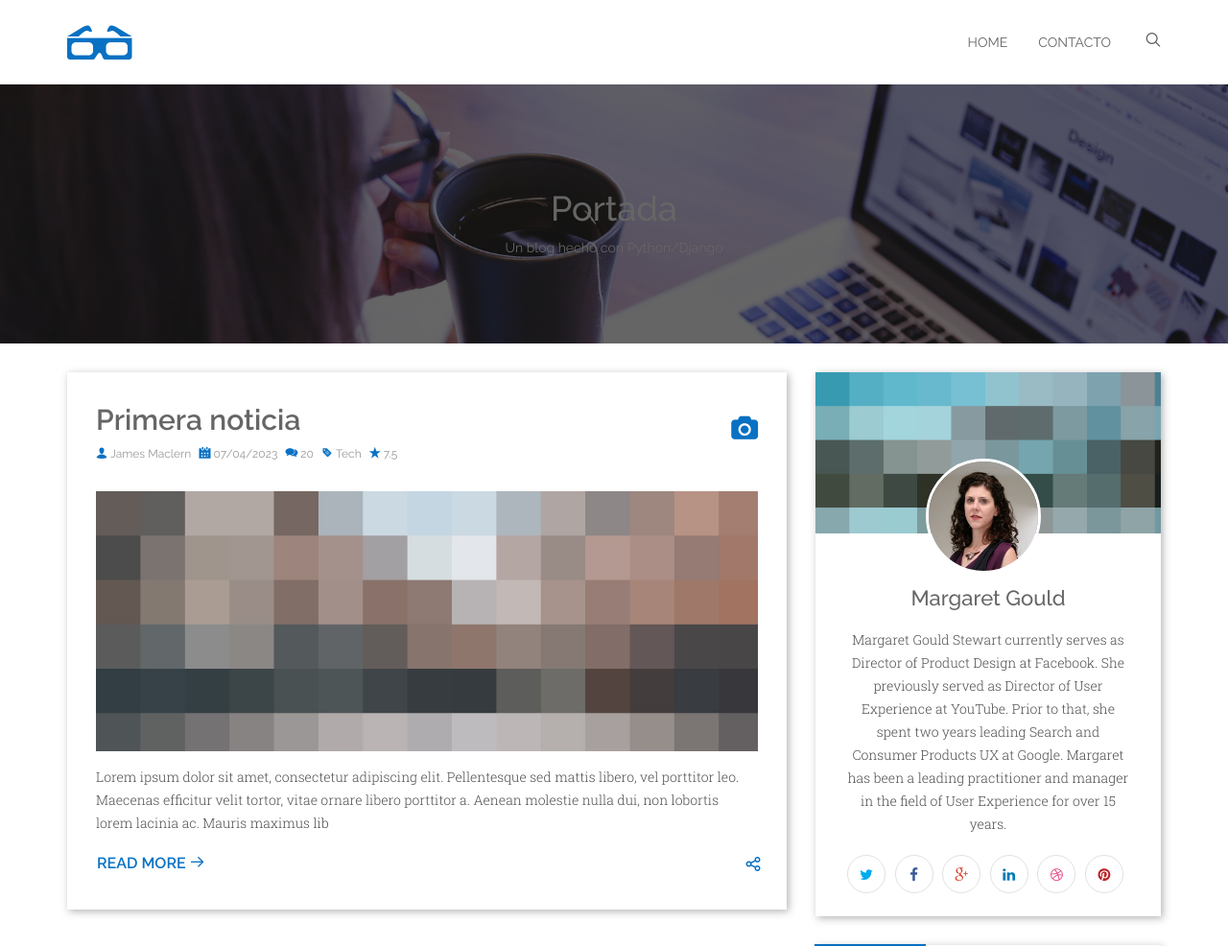
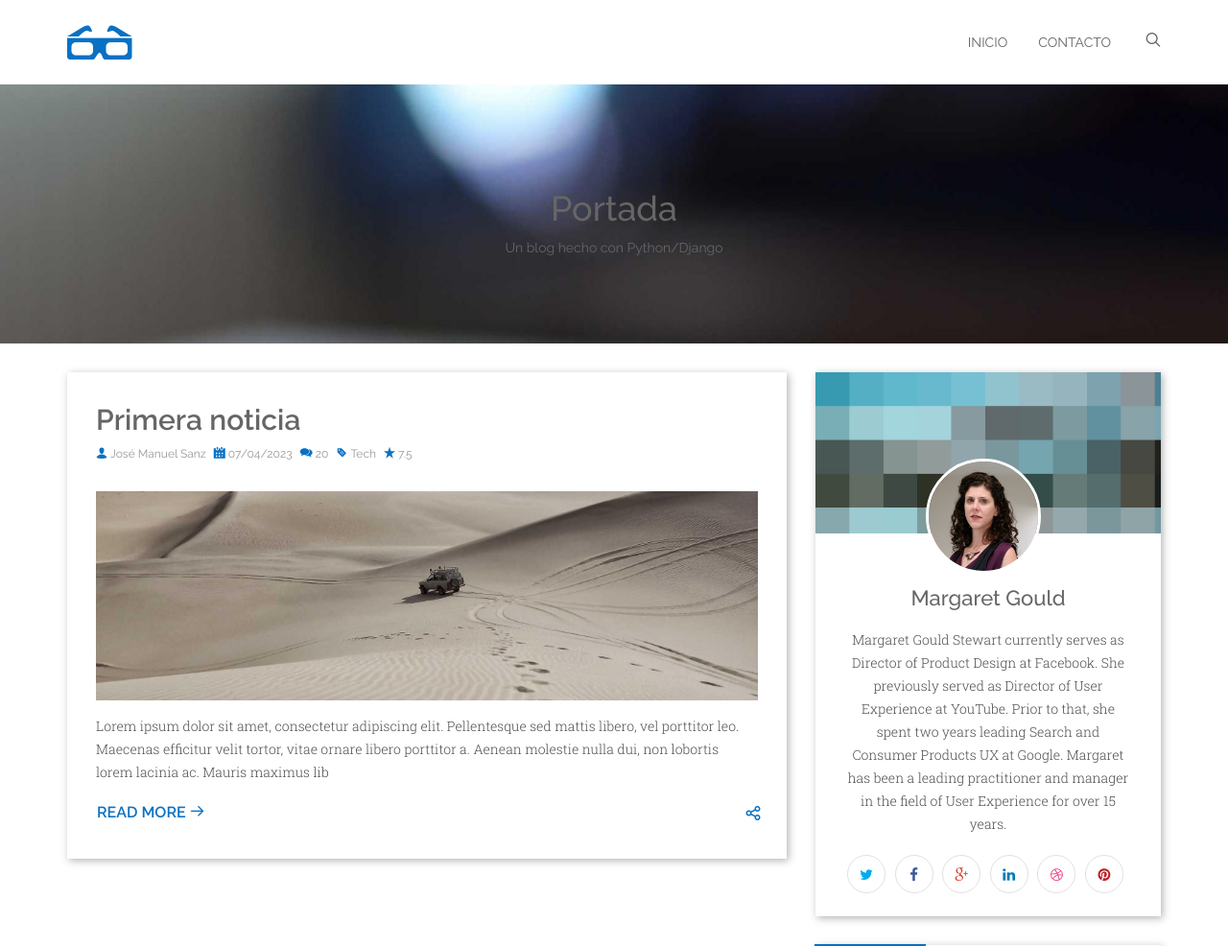
Before and after one commit to jmsanzprieto/webpersonal, a Django app: page / in a window 1280 px wide. Shown: the top 986 px of the page at 96% size. Run offline with Django 4.2, Linux system fonts and the light colour scheme; data comes from the database, SQL or seed files in the repository; both versions use the stored data as it was after the commit; data that the repository does not hold is empty; some libraries are stand-ins or nearby versions; some web fonts are replaced.

Commit message:
Modificación de home y pagina de noticia

```diff
--- a/blog/models.py
+++ b/blog/models.py
@@ -3,6 +3,14 @@ from django.utils.text import slugify
 
 
 # Create your models here.
+# Control de los autores de las noticias
+class Autor(models.Model):
+    nombre = models.CharField(max_length=100)
+    biografia = models.TextField()
+    email = models.EmailField(unique=True)
+
+    def __str__(self):
+        return self.nombre
 
 # Creamos la clase con la definición de los campos
 class Blog(models.Model):
@@ -14,6 +22,7 @@ class Blog(models.Model):
     imagen = models.ImageField(upload_to='blog')
     fecha_creacion = models.DateTimeField(auto_now_add=True) # Se añade la hora de forma automática cuando se crea el registro
     fecha_actualizacion = models.DateTimeField(auto_now=True) # Se añade la hora de forma automática al actualizarse el campo
+    autor = models.ForeignKey(Autor, on_delete=models.CASCADE, related_name='blogs')
 
     # Algunas definiciones extra
     def save(self, *args, **kwargs):
@@ -28,10 +37,6 @@ class Blog(models.Model):
     def __str__(self):
         num_comentarios = self.comentarios.count()
         return f'{self.titulo} ({self.fecha_creacion}) - {num_comentarios} comentarios'
-
-
-
-
 
 
 # Gestion de comentarios
--- a/blog/templates/blog/home.html
+++ b/blog/templates/blog/home.html
@@ -2,7 +2,7 @@
 {% extends 'core/base.html' %}
 
 <!-- IMAGEN DE LA CABECERA -->
-{% block background %}{% load static %}{% static 'core/assets/img/home-bg.jpg' %}{% endblock %}
+{% block background %}{% load static %}{% static 'core/img/imagen_portada.png' %}{% endblock %}
 
 <!-- CONTENIDO DE LA CABECERA -->
 {% block cabecera %}
@@ -21,15 +21,10 @@
                        <article>
                         <!-- Blog item Start -->
                         <div class="blog-item-wrap">
-                            <!-- Post Format icon Start -->
-                            <div class="post-format">
-                                <span><i class="fa fa-camera"></i></span>
-                            </div><!-- Post Format icon End -->
                             <h2 class="blog-title"><a href="/blog/{{noticias.slug}}">{{noticias.titulo}}</a></h2><!-- Entry Meta Start-->
                             <div class="entry-meta">
                                 <span class="meta-part"><i class=
-                                "ico-user"></i> <a href="#">James
-                                Maclern</a></span> <span class=
+                                "ico-user"></i> <a href="#">{{noticias.autor}}</a></span> <span class=
                                 "meta-part"><i class=
                                 "ico-calendar-alt-fill"></i> <a href=
                                 "#"> {{noticias.fecha_creacion|date:"SHORT_DATE_FORMAT"}}</a></span> <span class=
@@ -42,9 +37,9 @@
                             </div><!-- Entry Meta End-->
                             <!-- Feature inner Start -->
                             <div class="feature-inner">
-                                <a data-lightbox="roadtrip" href=
-                                "img/blog/blog-01.jpg"><img alt="" src=
-                                "img/blog/blog-01.jpg"></a>
+                                <a href=
+                                "/blog/{{noticias.slug}}"><img alt="" src=
+                                "{{ noticias.imagen.url }}"></a>
                             </div><!-- Feature inner End -->
                             <!-- Post Content Start -->
                             <div class="post-content">
--- a/blog/templates/blog/noticia.html
+++ b/blog/templates/blog/noticia.html
@@ -20,7 +20,7 @@
 <article class="single-post-content">
     <!-- Blog item Start -->
     <div class="blog-item-wrap">
-        <a href="#"><img alt="" src="img/blog/blog-01.jpg"></a>
+        <a href="#"><img alt="" src="{{ noticia.imagen.url }}"></a>
     </div><!-- Blog item End --><br>
     <p>
         {{noticia.contenido|linebreaks}}
--- a/core/static/core/css/main.css
+++ b/core/static/core/css/main.css
@@ -459,13 +459,13 @@ ol {
    ========================================================================== */
 #hero-area {
   width: 100%;
-  background: url(../img/bg/hero-area.jpg);
+  background: url(../img/imagen_portada.jpg);
   background-size: cover;
   padding: 90px 0;
   position: relative;
 }
 #hero-area:before {
-  background: rgba(0, 0, 0, 0.6);
+  background: rgba(102, 0, 0, 0);
   position: absolute;
   width: 100%;
   height: 100%;
--- a/core/templates/core/base.html
+++ b/core/templates/core/base.html
@@ -70,7 +70,7 @@
                 <!-- Navigation Start -->
                 <div class="navbar-collapse collapse" id="navigation">
                     <ul class="nav navbar-nav navbar-right">
-						<li ><a class="nav-link px-lg-3 py-3 py-lg-4" href="{% url 'home' %}">Home</a></li>
+						<li ><a class="nav-link px-lg-3 py-3 py-lg-4" href="{% url 'home' %}">Inicio</a></li>
                        <!-- LISTADO DE PAGINAS ESTÁTICAS/DINAMICAS SERVIDAS DESDE LA BASE DE DATOS -->
                         {% for pagina in paginas %}
                             <li><a class="nav-link px-lg-3 py-3 py-lg-4" href="/pagina/{{pagina.slug}}/">{{ pagina.titulo }}</a></li>
```
Also changed, not shown: blog/admin.py (+13 -1 lines), blog/migrations/0007_autor_blog_autor.py (added), core/static/core/img/bg/imagen_portada.png (added), core/static/core/img/imagen_portada.jpg (added), db.sqlite3, media/blog/fondo_azul.png (added), media/blog/primera_noticia.jpg (added).
